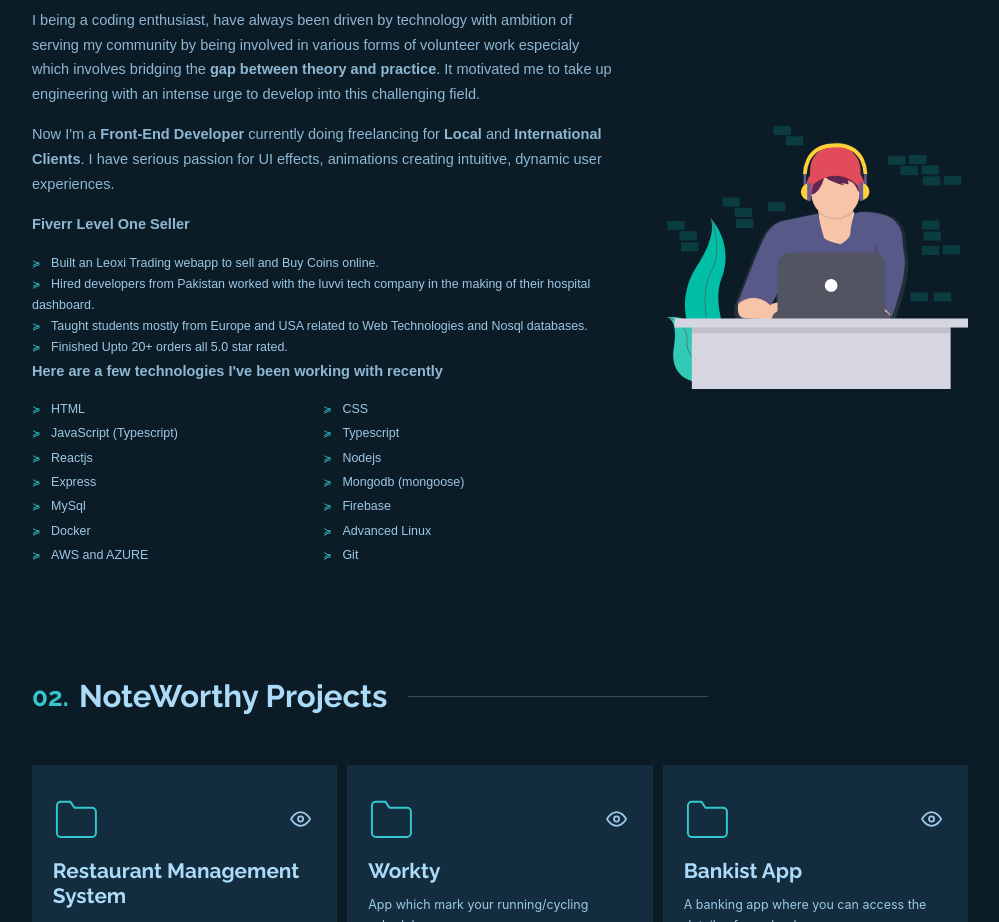
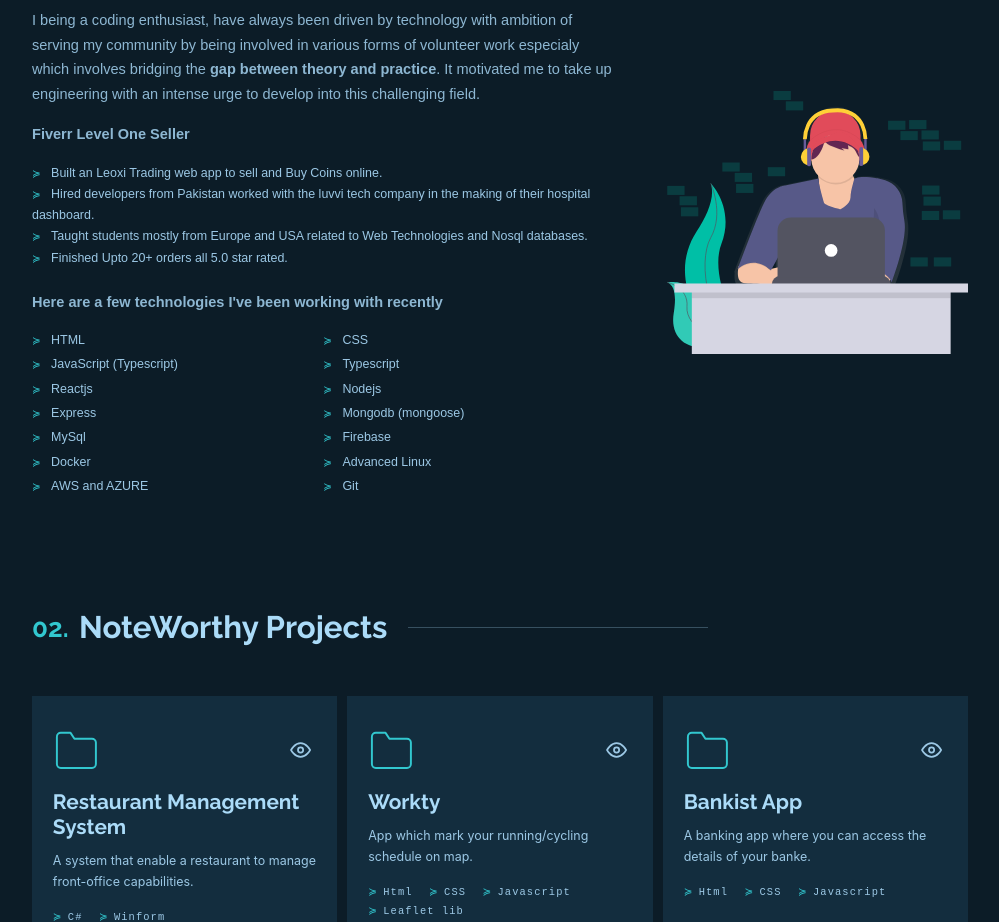
Before and after one commit to cs109ssuet/cs109ssuet.github.io, a plain HTML site: page index.html in a window 1280 px wide. Shown: the part 1220-2142 px from the top of the page, without its empty margins (140-1139 px from the left). Drawn offline with Linux system fonts and the light colour scheme; no server answers.

Commit message:
personal information update

```diff
--- a/index.html
+++ b/index.html
@@ -281,27 +281,20 @@
               with an intense urge
               to develop into this challenging field.
             </p>
-            <p class="paragraph">
-              Now I'm a
-              <span class="bold-imp">Front-End Developer</span> currently
-              doing freelancing for <span class="bold-imp">Local</span> and
-              <span class="bold-imp">International Clients</span>. I have
-              serious passion for UI effects, animations
-              <span>creating intuitive, dynamic user experiences.</span>
-              <br />
-            </p>
 
             <p class="paragraph">
               <span class="bold-imp">Fiverr
                 Level One Seller</span>
             </p>
 
-            <div class="skills__skill">Built an Leoxi Trading webapp to sell and Buy Coins online.</div>
-            <div class="skills__skill">Hired developers from Pakistan worked with the luvvi tech company in the making
-              of their hospital dashboard.</div>
-            <div class="skills__skill">Taught students mostly from Europe and USA related to Web Technologies and
-              Nosql databases.</div>
-            <div class="skills__skill">Finished Upto 20+ orders all 5.0 star rated.</div>
+            <div class="u-margin-bottom-small">
+              <div class="skills__skill">Built an Leoxi Trading web app to sell and Buy Coins online.</div>
+              <div class="skills__skill">Hired developers from Pakistan worked with the luvvi tech company in the making
+                of their hospital dashboard.</div>
+              <div class="skills__skill">Taught students mostly from Europe and USA related to Web Technologies and
+                Nosql databases.</div>
+              <div class="skills__skill">Finished Upto 20+ orders all 5.0 star rated.</div>
+            </div>
 
             <p class="paragraph">
               <span class="bold-imp">Here are a few technologies I've been working with
```
